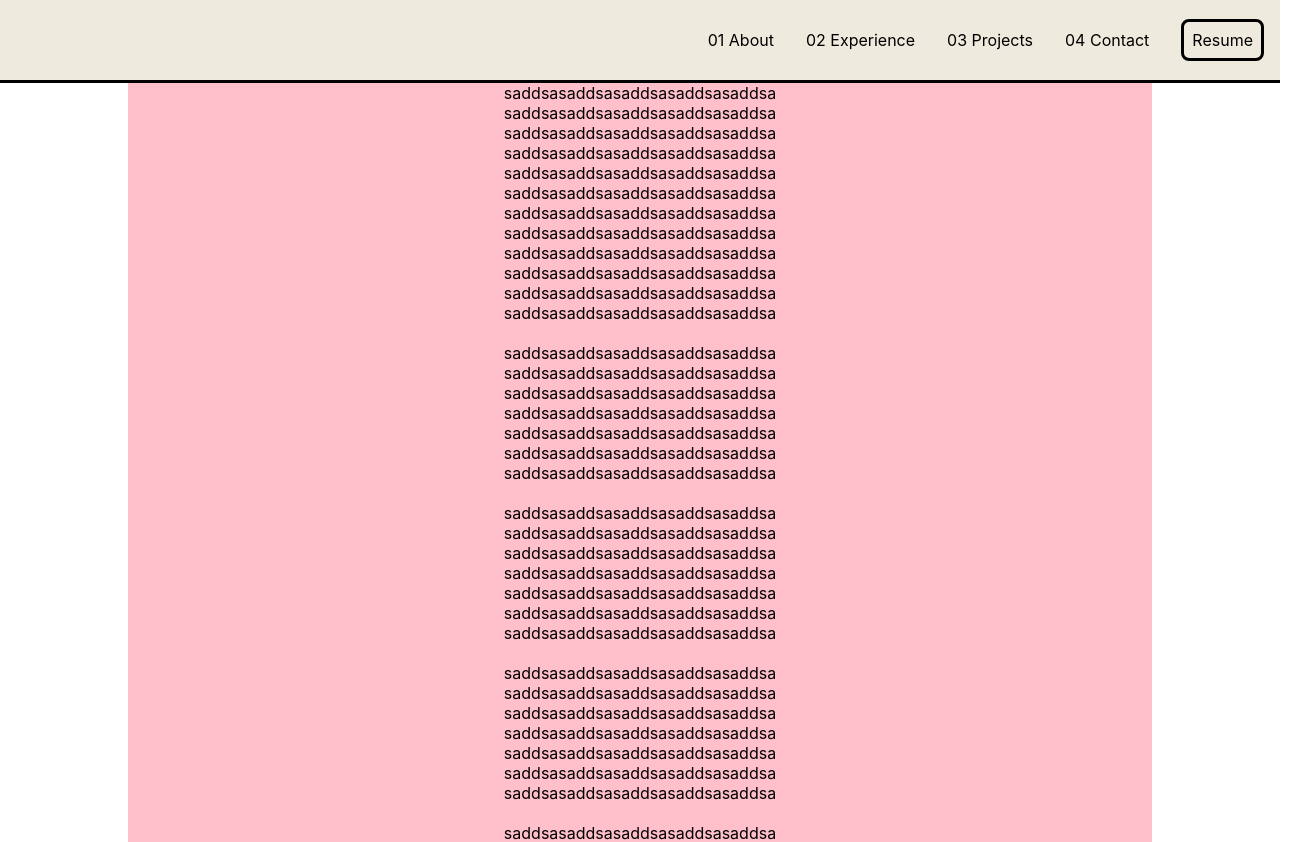
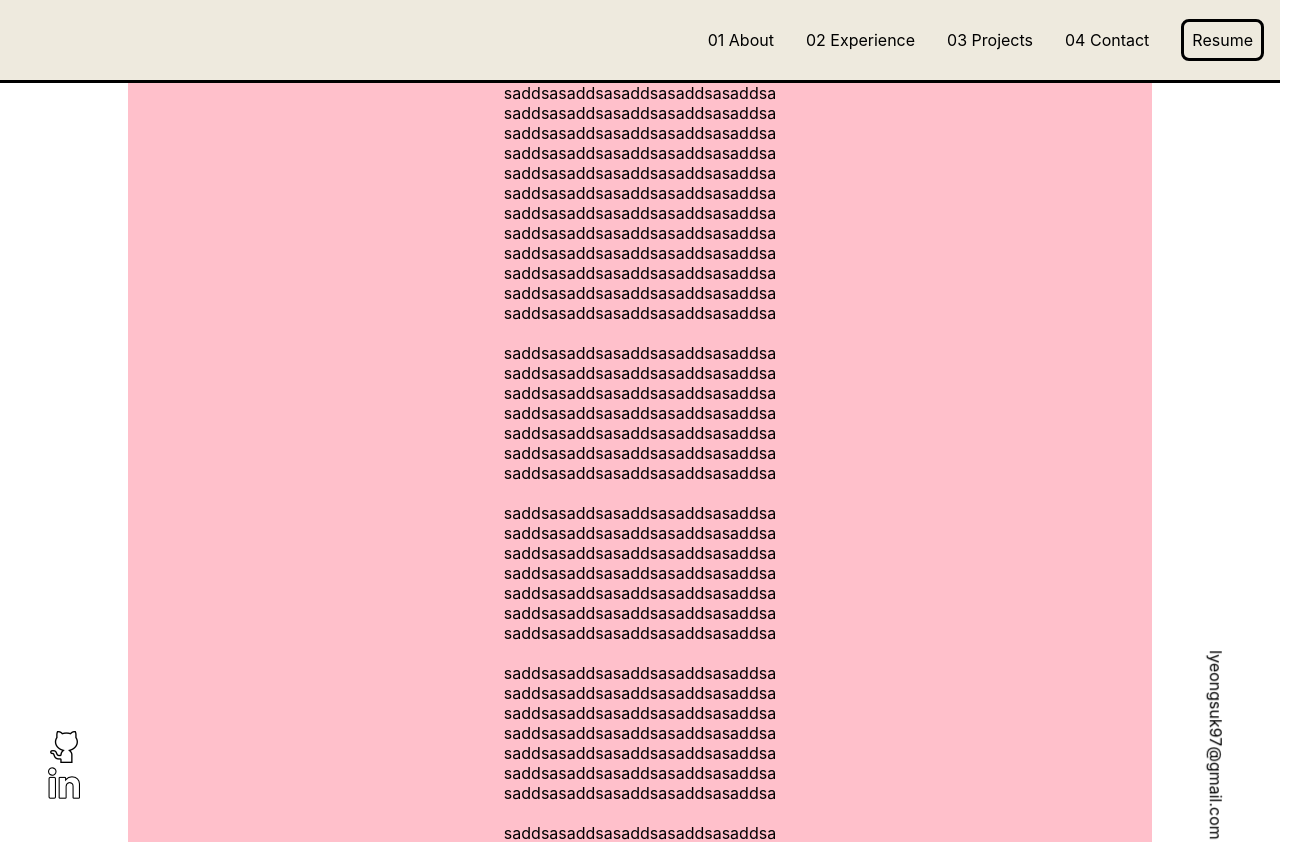
Before and after one commit to lysmm203/personal-portfolio, a React (Create React App) app: page / in a window 1280 px wide. Shown: the top 842 px of the page, 1311 px wide, since content can reach past the window. Built offline with nearby package versions, Linux system fonts and the light colour scheme.

Commit message:
fuck it. just do the height:90vh to position the sidebar elements

```diff
--- a/src/App.css
+++ b/src/App.css
@@ -50,13 +50,14 @@ ul{
 .sidebar{
   display: flex;
   justify-content: center;
-  align-items: center;
+  align-items: flex-end;
   width: 10vw;
-  height: auto;
+  height: 90vh;
+
 }
 
 .sidebar-elements{
-  /*position: fixed;*/
+  position: fixed;
 }
 
 .flip{
```
